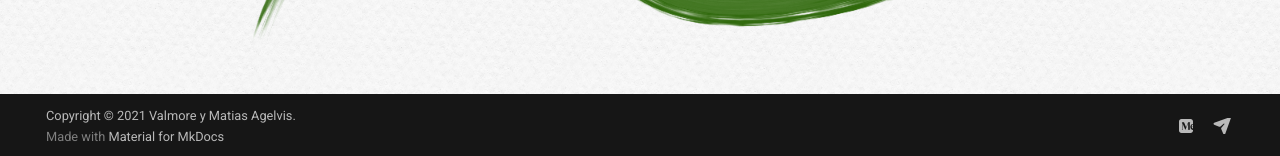
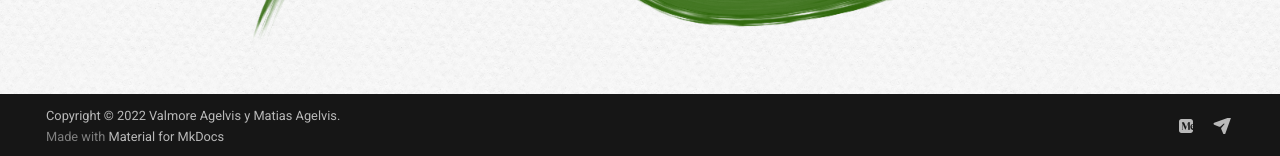
Before and after one commit to MatiasAgelvis/mkdocuval, an MkDocs documentation site: the page built from docs/index.md, in a window 1280 px wide. Shown: the part 741-897 px from the top of the page. Built offline with MkDocs 1.6.1 and Material for MkDocs 9.7.7, drawn with Linux system fonts in a browser that asks for light colours.

Commit message:
Update footer year and names

```diff
--- a/mkdocs.yml
+++ b/mkdocs.yml
@@ -6,7 +6,7 @@ site_description: >-
   Fichero sobre Ciencias del Significado del profesor Dr. Valmore Agelvis
 
 # Copyright
-copyright: Copyright &copy; 2021 Valmore y Matias Agelvis.
+copyright: Copyright &copy; 2022 Valmore Agelvis y Matias Agelvis.
 
 
 theme:
```
